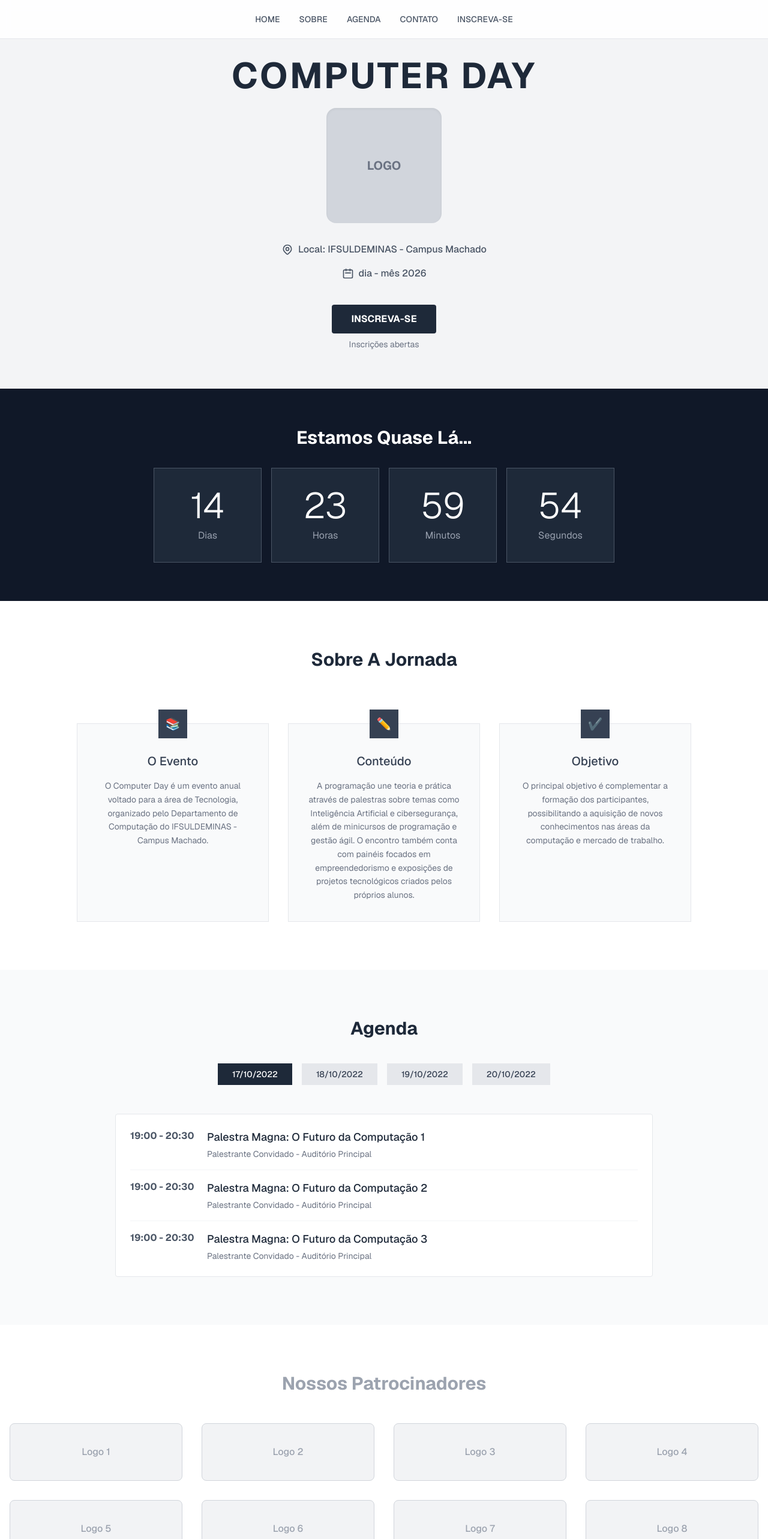
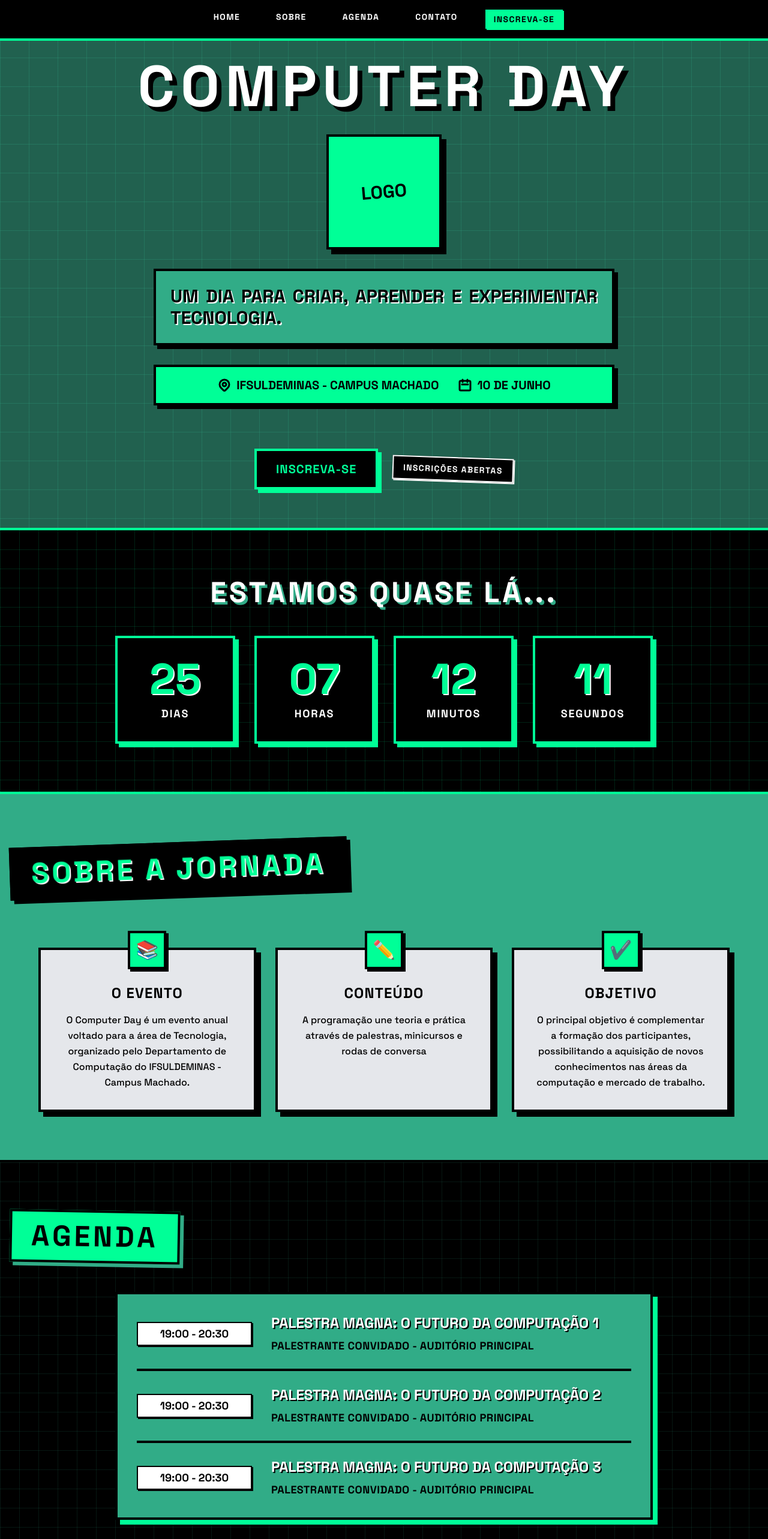
Before and after one commit to gustavo-gml/computer_day_2026, a Next.js app: page / in a window 1280 px wide. Shown: the top 2566 px of the page at 60% size. Built offline with nearby package versions, Linux system fonts and the light colour scheme.

Commit message:
feat: update styles and structure for components, add registration modal

```diff
--- a/src/app/globals.css
+++ b/src/app/globals.css
@@ -1,28 +1,24 @@
 @import "tailwindcss";
 
 :root {
-  --background: #ffffff;
-  --foreground: #171717;
+  --background: #000000;
+  --foreground: #ffffff;
 }
 
 @theme inline {
   --color-background: var(--background);
   --color-foreground: var(--foreground);
 
-  /* Placeholder colors (gray) - change these values easily! */
-  --color-primary: #9ca3af;   /* gray-400 */
-  --color-secondary: #d1d5db; /* gray-300 */
-  --color-accent: #e5e7eb;    /* gray-200 */
+  /* Neo-brutalist palette */
+  --color-primary: #31ac87;
+  --color-primary-bright: #00ff97;
+  --color-primary-dark: #21614f;
+  --color-secondary: #e5e7eb;
+  --color-dark: #000000;
+  --color-light: #ffffff;
 
-  --font-sans: var(--font-geist-sans);
+  --font-sans: var(--font-space-grotesk), var(--font-geist-sans), sans-serif;
   --font-mono: var(--font-geist-mono);
-}
-
-@media (prefers-color-scheme: dark) {
-  :root {
-    --background: #0a0a0a;
-    --foreground: #ededed;
-  }
 }
 
 body {
--- a/src/app/layout.tsx
+++ b/src/app/layout.tsx
@@ -1,6 +1,11 @@
 import type { Metadata } from "next";
-import { Geist, Geist_Mono } from "next/font/google";
+import { Geist, Geist_Mono, Space_Grotesk } from "next/font/google";
 import "./globals.css";
+
+const spaceGrotesk = Space_Grotesk({
+  variable: "--font-space-grotesk",
+  subsets: ["latin"],
+});
 
 const geistSans = Geist({
   variable: "--font-geist-sans",
@@ -25,9 +30,11 @@ export default function RootLayout({
   return (
     <html
       lang="pt-BR"
-      className={`${geistSans.variable} ${geistMono.variable} h-full antialiased scroll-smooth`}
+      className={`${spaceGrotesk.variable} ${geistSans.variable} ${geistMono.variable} h-full antialiased scroll-smooth`}
     >
-      <body className="min-h-full flex flex-col">{children}</body>
+      <body className="min-h-full flex flex-col font-sans bg-dark text-light selection:bg-primary-bright selection:text-black">
+        {children}
+      </body>
     </html>
   );
 }
--- a/src/components/About.tsx
+++ b/src/components/About.tsx
@@ -8,7 +8,7 @@ export default function About() {
     {
       title: 'Conteúdo',
       icon: '✏️',
-      description: 'A programação une teoria e prática através de palestras sobre temas como Inteligência Artificial e cibersegurança, além de minicursos de programação e gestão ágil. O encontro também conta com painéis focados em empreendedorismo e exposições de projetos tecnológicos criados pelos próprios alunos.'
+      description: 'A programação une teoria e prática através de palestras, minicursos e rodas de conversa'
     },
     {
       title: 'Objetivo',
@@ -18,18 +18,20 @@ export default function About() {
   ];
 
   return (
-    <section id="sobre" className="py-20 bg-white">
-      <div className="container mx-auto px-4">
-        <h2 className="text-3xl font-bold text-center text-gray-800 mb-16">Sobre A Jornada</h2>
+    <section id="sobre" className="py-20 bg-primary border-b-4 border-black relative">
+      <div className="container mx-auto px-4 relative z-10">
+        <div className="inline-block bg-black text-primary-bright px-8 py-4 border-4 border-black shadow-[6px_6px_0_rgba(0,0,0,1)] mb-16 mx-auto flex w-max transform -rotate-2">
+          <h2 className="text-3xl md:text-5xl font-black uppercase tracking-widest drop-shadow-[2px_2px_0_#fff]">Sobre A Jornada</h2>
+        </div>
 
-        <div className="grid md:grid-cols-3 gap-8 max-w-5xl mx-auto">
+        <div className="grid md:grid-cols-3 gap-8 max-w-6xl mx-auto">
           {pillars.map((pillar, index) => (
-            <div key={index} className="border border-gray-200 p-8 text-center relative mt-6 bg-gray-50">
-              <div className="absolute -top-6 left-1/2 -translate-x-1/2 w-12 h-12 bg-gray-700 flex items-center justify-center text-white text-xl">
+            <div key={index} className="border-4 border-black p-8 text-center relative mt-6 bg-secondary shadow-[8px_8px_0_rgba(0,0,0,1)] hover:-translate-y-2 hover:shadow-[12px_12px_0_rgba(0,0,0,1)] transition-all">
+              <div className="absolute -top-8 left-1/2 -translate-x-1/2 w-16 h-16 bg-primary-bright border-4 border-black flex items-center justify-center text-3xl shadow-[4px_4px_0_rgba(0,0,0,1)] z-10">
                 {pillar.icon}
               </div>
-              <h3 className="text-xl font-medium text-gray-700 mt-4 mb-4">{pillar.title}</h3>
-              <p className="text-gray-500 text-sm leading-relaxed">
+              <h3 className="text-2xl font-black text-black mt-6 mb-4 uppercase tracking-wider">{pillar.title}</h3>
+              <p className="text-black font-medium text-base leading-relaxed">
                 {pillar.description}
               </p>
             </div>
--- a/src/components/Countdown.tsx
+++ b/src/components/Countdown.tsx
@@ -8,9 +8,8 @@ export default function Countdown() {
   });
 
   useEffect(() => {
-    // Set target date to 10 days from now for demo purposes
-    const targetDate = new Date();
-    targetDate.setDate(targetDate.getDate() + 15);
+    // Set target date to June 10, 2026
+    const targetDate = new Date('2026-06-10T00:00:00');
 
     const interval = setInterval(() => {
       const now = new Date();
@@ -38,15 +37,16 @@ export default function Countdown() {
   }, []);
 
   return (
-    <section className="bg-gray-900 py-16">
-      <div className="container mx-auto px-4 text-center">
-        <h2 className="text-2xl md:text-3xl font-bold text-white mb-8">Estamos Quase Lá...</h2>
+    <section className="bg-black py-20 border-y-4 border-primary-bright relative">
+      <div className="absolute inset-0 bg-[linear-gradient(to_right,#00ff9722_1px,transparent_1px),linear-gradient(to_bottom,#00ff9722_1px,transparent_1px)] bg-[size:32px_32px]"></div>
+      <div className="container mx-auto px-4 text-center relative z-10">
+        <h2 className="text-3xl md:text-5xl font-black text-white mb-12 uppercase tracking-widest drop-shadow-[4px_4px_0_#31ac87]">Estamos Quase Lá...</h2>
 
-        <div className="flex justify-center gap-2 md:gap-4 max-w-3xl mx-auto">
+        <div className="flex flex-wrap justify-center gap-4 md:gap-8 max-w-4xl mx-auto">
           {Object.entries(timeLeft).map(([unit, value]) => (
-            <div key={unit} className="flex-1 border border-gray-600 p-4 md:p-8 bg-gray-800">
-              <div className="text-4xl md:text-6xl font-light text-white mb-2">{value}</div>
-              <div className="text-gray-400 text-sm md:text-base capitalize">{unit}</div>
+            <div key={unit} className="flex-1 min-w-[120px] border-4 border-primary-bright p-4 md:p-8 bg-dark shadow-[6px_6px_0_#00ff97]">
+              <div className="text-5xl md:text-7xl font-black text-primary-bright mb-2 drop-shadow-[2px_2px_0_#fff]">{value}</div>
+              <div className="text-white font-bold text-sm md:text-lg uppercase tracking-widest">{unit}</div>
             </div>
           ))}
         </div>
--- a/src/components/Hero.tsx
+++ b/src/components/Hero.tsx
@@ -1,34 +1,57 @@
+"use client";
+
+import { useState } from 'react';
+import RegistrationModal from './RegistrationModal';
+
 export default function Hero() {
+  const [isModalOpen, setIsModalOpen] = useState(false);
   return (
-    <section id="home" className="pt-24 pb-16 min-h-[80vh] flex flex-col items-center justify-center bg-gray-100">
-      <div className="container mx-auto px-4 text-center">
-        <h1 className="text-4xl md:text-6xl font-bold text-gray-800 mb-6 uppercase tracking-wider">
+    <section id="home" className="pt-24 pb-16 min-h-[90vh] flex flex-col items-center justify-center bg-primary-dark bg-[linear-gradient(to_right,#31ac8744_1px,transparent_1px),linear-gradient(to_bottom,#31ac8744_1px,transparent_1px)] bg-[size:48px_48px] relative overflow-hidden">
+      <div className="container mx-auto px-4 text-center relative z-10">
+
+        <h1 className="text-5xl md:text-7xl lg:text-8xl font-black text-white mb-8 uppercase tracking-widest leading-none drop-shadow-[4px_4px_0_#000] md:drop-shadow-[8px_8px_0_#000]">
           Computer Day
         </h1>
 
-        {/* Logo Placeholder */}
-        <div className="w-48 h-48 mx-auto bg-gray-300 flex items-center justify-center rounded-2xl mb-8 shadow-inner">
-          <span className="text-gray-500 font-bold text-xl">LOGO</span>
+        {/* Logo Placeholder - Brutalist Style */}
+        <div className="w-32 h-32 md:w-48 md:h-48 mx-auto bg-primary-bright border-4 border-black flex items-center justify-center mb-8 shadow-[8px_8px_0_#000]">
+          <span className="text-black font-black text-2xl md:text-3xl rotate-[-5deg]">LOGO</span>
         </div>
 
-        <div className="flex flex-col items-center space-y-4">
-          <div className="flex items-center text-gray-600 font-medium">
-            <svg className="w-5 h-5 mr-2" fill="none" stroke="currentColor" viewBox="0 0 24 24"><path strokeLinecap="round" strokeLinejoin="round" strokeWidth="2" d="M17.657 16.657L13.414 20.9a1.998 1.998 0 01-2.827 0l-4.243-4.243a8 8 0 1111.314 0z"></path><path strokeLinecap="round" strokeLinejoin="round" strokeWidth="2" d="M15 11a3 3 0 11-6 0 3 3 0 016 0z"></path></svg>
-            Local: IFSULDEMINAS - Campus Machado
+        <div className="flex flex-col items-center max-w-3xl mx-auto">
+          <div className="bg-primary text-white border-4 border-black p-4 md:p-6 shadow-[6px_6px_0_#000] mb-8 w-full">
+            <h2 className="text-xl md:text-3xl font-black uppercase text-black drop-shadow-[2px_2px_0_#fff] text-center md:text-justify break-words">
+              Um dia para criar, aprender e experimentar tecnologia.
+            </h2>
           </div>
-          <div className="flex items-center text-gray-600 font-medium">
-            <svg className="w-5 h-5 mr-2" fill="none" stroke="currentColor" viewBox="0 0 24 24"><path strokeLinecap="round" strokeLinejoin="round" strokeWidth="2" d="M8 7V3m8 4V3m-9 8h10M5 21h14a2 2 0 002-2V7a2 2 0 00-2-2H5a2 2 0 00-2 2v12a2 2 0 002 2z"></path></svg>
-            dia - mês 2026
+
+          <div className="bg-primary-bright text-black border-4 border-black p-4 shadow-[6px_6px_0_#000] mb-10 w-full flex flex-col md:flex-row justify-center items-center gap-4 md:gap-8 font-bold text-lg md:text-xl uppercase">
+            <div className="flex items-center text-center">
+              <svg className="w-6 h-6 mr-2 shrink-0" fill="none" stroke="currentColor" viewBox="0 0 24 24"><path strokeLinecap="round" strokeLinejoin="round" strokeWidth="3" d="M17.657 16.657L13.414 20.9a1.998 1.998 0 01-2.827 0l-4.243-4.243a8 8 0 1111.314 0z"></path><path strokeLinecap="round" strokeLinejoin="round" strokeWidth="3" d="M15 11a3 3 0 11-6 0 3 3 0 016 0z"></path></svg>
+              <span>IFSULDEMINAS <br className="md:hidden" />- Campus Machado</span>
+            </div>
+            <div className="flex items-center">
+              <svg className="w-6 h-6 mr-2" fill="none" stroke="currentColor" viewBox="0 0 24 24"><path strokeLinecap="round" strokeLinejoin="round" strokeWidth="3" d="M8 7V3m8 4V3m-9 8h10M5 21h14a2 2 0 002-2V7a2 2 0 00-2-2H5a2 2 0 00-2 2v12a2 2 0 002 2z"></path></svg>
+              10 de Junho
+            </div>
           </div>
         </div>
 
-        <div className="mt-10" id="inscreva-se">
-          <button className="bg-gray-800 text-white px-8 py-3 font-bold rounded hover:bg-gray-700 transition-colors">
-            INSCREVA-SE
+        <div className="mt-8 flex flex-col md:flex-row items-center justify-center gap-6" id="inscreva-se">
+          <button
+            onClick={() => setIsModalOpen(true)}
+            className="bg-black text-primary-bright border-4 border-primary-bright px-8 py-4 text-xl font-black hover:bg-primary-bright hover:text-black hover:border-black transition-all shadow-[6px_6px_0_#00ff97] hover:shadow-[6px_6px_0_#000] uppercase tracking-wider relative group"
+          >
+            <span className="relative z-10">INSCREVA-SE</span>
+            <div className="absolute inset-0 bg-primary-bright transform scale-x-0 group-hover:scale-x-100 transition-transform origin-left z-0"></div>
           </button>
-          <p className="mt-2 text-sm text-gray-500">Inscrições abertas</p>
+          <div className="bg-black text-white border-2 border-white px-4 py-2 text-sm font-bold uppercase tracking-widest rotate-2 shadow-[2px_2px_0_#fff]">
+            Inscrições abertas
+          </div>
         </div>
       </div>
+
+      <RegistrationModal isOpen={isModalOpen} onClose={() => setIsModalOpen(false)} />
     </section>
   );
 }
--- a/src/components/Navbar.tsx
+++ b/src/components/Navbar.tsx
@@ -2,24 +2,25 @@
 
 import { useState } from 'react';
 import Link from 'next/link';
+import RegistrationModal from './RegistrationModal';
 
 export default function Navbar() {
   const [isOpen, setIsOpen] = useState(false);
+  const [isModalOpen, setIsModalOpen] = useState(false);
 
   const navLinks = [
     { name: 'HOME', href: '#home' },
     { name: 'SOBRE', href: '#sobre' },
     { name: 'AGENDA', href: '#agenda' },
     { name: 'CONTATO', href: '#contato' },
-    { name: 'INSCREVA-SE', href: '#inscreva-se' },
   ];
 
   return (
-    <nav className="fixed top-0 w-full z-50 bg-white/90 backdrop-blur-sm border-b border-gray-200">
+    <nav className="fixed top-0 w-full z-50 bg-dark border-b-4 border-primary-bright">
       <div className="container mx-auto px-4 h-16 flex items-center justify-between md:justify-center">
 
         {/* Mobile Logo / Title */}
-        <div className="md:hidden font-bold text-gray-800">
+        <div className="md:hidden font-bold text-light uppercase tracking-widest">
           Computer Day
         </div>
 
@@ -27,14 +28,14 @@ export default function Navbar() {
         <div className="md:hidden flex items-center">
           <button
             onClick={() => setIsOpen(!isOpen)}
-            className="text-gray-600 hover:text-gray-900 focus:outline-none"
+            className="text-primary-bright hover:text-white focus:outline-none"
             aria-label="Toggle menu"
           >
             <svg className="h-6 w-6" fill="none" viewBox="0 0 24 24" stroke="currentColor">
               {isOpen ? (
-                <path strokeLinecap="round" strokeLinejoin="round" strokeWidth={2} d="M6 18L18 6M6 6l12 12" />
+                <path strokeLinecap="round" strokeLinejoin="round" strokeWidth={3} d="M6 18L18 6M6 6l12 12" />
               ) : (
-                <path strokeLinecap="round" strokeLinejoin="round" strokeWidth={2} d="M4 6h16M4 12h16M4 18h16" />
+                <path strokeLinecap="round" strokeLinejoin="round" strokeWidth={3} d="M4 6h16M4 12h16M4 18h16" />
               )}
             </svg>
           </button>
@@ -46,33 +47,51 @@ export default function Navbar() {
             <li key={link.name}>
               <Link
                 href={link.href}
-                className="text-gray-600 hover:text-gray-900 font-medium text-sm transition-colors"
+                className="text-light hover:text-dark hover:bg-primary-bright px-3 py-1 font-bold text-sm transition-colors uppercase tracking-widest border-2 border-transparent hover:border-primary-bright"
               >
                 {link.name}
               </Link>
             </li>
           ))}
+          <li>
+            <button
+              onClick={() => setIsModalOpen(true)}
+              className="text-black bg-primary-bright hover:bg-white px-3 py-1 font-black text-sm transition-colors uppercase tracking-widest border-2 border-primary-bright hover:border-white shadow-[2px_2px_0_#00ff97] hover:shadow-[2px_2px_0_#fff]"
+            >
+              INSCREVA-SE
+            </button>
+          </li>
         </ul>
       </div>
 
       {/* Mobile Menu Dropdown */}
       {isOpen && (
-        <div className="md:hidden bg-white border-t border-gray-100 shadow-lg absolute w-full left-0">
-          <ul className="flex flex-col px-4 pt-2 pb-4 space-y-1">
+        <div className="md:hidden bg-primary-dark border-t-4 border-primary-bright shadow-[0_8px_0_rgba(0,0,0,1)] absolute w-full left-0">
+          <ul className="flex flex-col px-4 pt-2 pb-4 space-y-2">
             {navLinks.map((link) => (
               <li key={link.name}>
                 <Link
                   href={link.href}
                   onClick={() => setIsOpen(false)}
-                  className="block text-gray-600 hover:text-gray-900 font-medium text-sm transition-colors py-3 border-b border-gray-50 last:border-0"
+                  className="block text-light hover:text-dark hover:bg-primary-bright font-bold text-sm transition-colors py-3 px-2 uppercase tracking-widest border-2 border-transparent hover:border-black"
                 >
                   {link.name}
                 </Link>
               </li>
             ))}
+            <li>
+              <button
+                onClick={() => { setIsOpen(false); setIsModalOpen(true); }}
+                className="w-full text-left text-black bg-primary-bright hover:bg-white font-black text-sm transition-colors py-3 px-2 uppercase tracking-widest border-2 border-transparent hover:border-black"
+              >
+                INSCREVA-SE
+              </button>
+            </li>
           </ul>
         </div>
       )}
+
+      <RegistrationModal isOpen={isModalOpen} onClose={() => setIsModalOpen(false)} />
     </nav>
   );
 }
--- /dev/null
+++ b/src/components/RegistrationModal.tsx
@@ -0,0 +1,42 @@
+"use client";
+
+interface RegistrationModalProps {
+  isOpen: boolean;
+  onClose: () => void;
+}
+
+export default function RegistrationModal({ isOpen, onClose }: RegistrationModalProps) {
+  if (!isOpen) return null;
+
+  return (
+    <div className="fixed inset-0 z-[100] flex items-center justify-center">
+      {/* Backdrop */}
+      <div
+        className="absolute inset-0 bg-black/60 backdrop-blur-sm cursor-pointer"
+        onClick={onClose}
+      ></div>
+
+      {/* Modal Content - Brutalist Style */}
+      <div className="relative z-10 bg-white border-4 border-black p-8 md:p-12 shadow-[12px_12px_0_#00ff97] max-w-md w-full mx-4 transform rotate-1">
+        <button
+          onClick={onClose}
+          className="absolute -top-4 -right-4 w-12 h-12 bg-black text-primary-bright border-4 border-black font-black text-xl flex items-center justify-center shadow-[4px_4px_0_#00ff97] hover:translate-x-[2px] hover:translate-y-[2px] hover:shadow-[2px_2px_0_#00ff97] transition-all z-20"
+        >
+          X
+        </button>
+
+        <h3 className="text-3xl font-black uppercase text-black mb-2 tracking-widest">Inscrições</h3>
+        <p className="text-black font-bold mb-8 uppercase tracking-wide">Escolha qual modalidade você deseja participar:</p>
+
+        <div className="flex flex-col gap-4">
+          <a href="#" className="bg-[#f9a826] text-black border-4 border-black py-4 px-6 text-center font-black text-xl uppercase tracking-wider shadow-[4px_4px_0_#000] hover:translate-x-[2px] hover:translate-y-[2px] hover:shadow-[2px_2px_0_#000] transition-all">
+            Palestras
+          </a>
+          <a href="#" className="bg-primary text-black border-4 border-black py-4 px-6 text-center font-black text-xl uppercase tracking-wider shadow-[4px_4px_0_#000] hover:translate-x-[2px] hover:translate-y-[2px] hover:shadow-[2px_2px_0_#000] transition-all">
+            Minicursos
+          </a>
+        </div>
+      </div>
+    </div>
+  );
+}
--- a/src/components/Schedule.tsx
+++ b/src/components/Schedule.tsx
@@ -1,35 +1,23 @@
 export default function Schedule() {
-  const dates = ['17/10/2022', '18/10/2022', '19/10/2022', '20/10/2022'];
-
   return (
-    <section id="agenda" className="py-20 bg-gray-50">
-      <div className="container mx-auto px-4">
-        <h2 className="text-3xl font-bold text-center text-gray-800 mb-10">Agenda</h2>
-
-        <div className="flex flex-wrap justify-center gap-4 mb-12">
-          {dates.map((date, index) => (
-            <button
-              key={date}
-              className={`px-6 py-2 text-sm font-medium transition-colors ${
-                index === 0 ? 'bg-gray-800 text-white' : 'bg-gray-200 text-gray-700 hover:bg-gray-300'
-              }`}
-            >
-              {date}
-            </button>
-          ))}
+    <section id="agenda" className="py-20 bg-dark border-b-4 border-primary-bright relative">
+      <div className="absolute inset-0 bg-[linear-gradient(to_right,#31ac8722_1px,transparent_1px),linear-gradient(to_bottom,#31ac8722_1px,transparent_1px)] bg-[size:32px_32px]"></div>
+      <div className="container mx-auto px-4 relative z-10">
+        <div className="inline-block bg-primary-bright text-black px-8 py-4 border-4 border-black shadow-[6px_6px_0_#31ac87] mb-12 mx-auto flex w-max transform rotate-1">
+          <h2 className="text-3xl md:text-5xl font-black uppercase tracking-widest">Agenda</h2>
         </div>
 
-        <div className="max-w-4xl mx-auto bg-white border border-gray-200 p-6 rounded">
-          <div className="space-y-4">
+        <div className="max-w-4xl mx-auto bg-primary border-4 border-black p-6 md:p-8 rounded-none shadow-[8px_8px_0_#00ff97]">
+          <div className="space-y-6">
             {/* Mock Schedule Items */}
             {[1, 2, 3].map((item) => (
-              <div key={item} className="flex flex-col md:flex-row border-b border-gray-100 pb-4 last:border-0 last:pb-0">
-                <div className="md:w-32 font-bold text-gray-600 mb-2 md:mb-0">
+              <div key={item} className="flex flex-col md:flex-row border-b-4 border-black pb-6 last:border-0 last:pb-0 items-start md:items-center">
+                <div className="md:w-48 font-black text-black bg-white border-2 border-black px-3 py-1 shadow-[2px_2px_0_#000] mb-4 md:mb-0 text-center text-lg">
                   19:00 - 20:30
                 </div>
-                <div className="flex-1">
-                  <h4 className="text-lg font-medium text-gray-800">Palestra Magna: O Futuro da Computação {item}</h4>
-                  <p className="text-gray-500 text-sm mt-1">Palestrante Convidado - Auditório Principal</p>
+                <div className="flex-1 md:pl-8">
+                  <h4 className="text-xl md:text-2xl font-black text-white uppercase drop-shadow-[2px_2px_0_#000]">Palestra Magna: O Futuro da Computação {item}</h4>
+                  <p className="text-black font-bold mt-2 text-lg uppercase tracking-wide">Palestrante Convidado - Auditório Principal</p>
                 </div>
               </div>
             ))}
--- a/src/components/Sponsors.tsx
+++ b/src/components/Sponsors.tsx
@@ -2,17 +2,19 @@ export default function Sponsors() {
   const sponsors = [1, 2, 3, 4, 5, 6, 7, 8];
 
   return (
-    <section className="py-20 bg-background">
-      <div className="container mx-auto px-4 text-center">
-        <h2 className="text-3xl font-bold mb-12 text-primary">Nossos Patrocinadores</h2>
+    <section className="py-20 bg-secondary border-b-4 border-black relative">
+      <div className="container mx-auto px-4 text-center relative z-10">
+        <div className="inline-block bg-black text-white px-8 py-4 border-4 border-black shadow-[6px_6px_0_#fff] mb-12 mx-auto flex w-max">
+          <h2 className="text-3xl md:text-5xl font-black uppercase tracking-widest drop-shadow-[2px_2px_0_#31ac87]">Nossos Patrocinadores</h2>
+        </div>
 
-        <div className="grid grid-cols-2 md:grid-cols-3 lg:grid-cols-4 gap-8 items-center justify-center">
+        <div className="grid grid-cols-2 md:grid-cols-3 lg:grid-cols-4 gap-8 items-center justify-center max-w-6xl mx-auto">
           {sponsors.map((id) => (
             <div
               key={id}
-              className="h-24 bg-accent/50 rounded-lg flex items-center justify-center border border-secondary transition-transform hover:scale-105"
+              className="h-32 bg-white border-4 border-black flex items-center justify-center shadow-[6px_6px_0_#000] hover:-translate-y-2 hover:shadow-[10px_10px_0_#000] transition-all cursor-pointer"
             >
-              <span className="text-primary font-medium">Logo {id}</span>
+              <span className="text-black font-black text-xl uppercase">Logo {id}</span>
             </div>
           ))}
         </div>
```
Also changed, not shown: src/components/Footer.tsx (+45 -30 lines).
